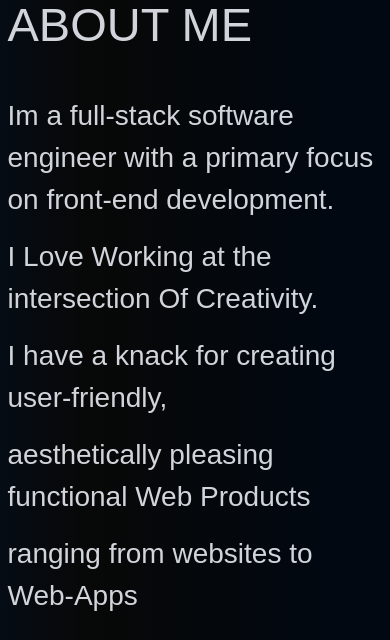
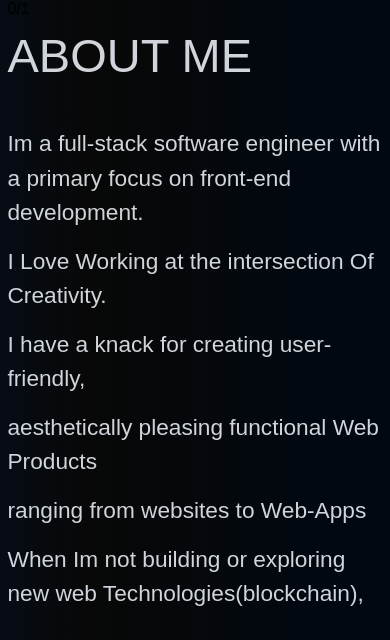
Before and after one commit to ABDLSamaD/Abdul_Samad, a React (Vite) app: page /#/ in a window 390 px wide. Shown: the part 900-1540 px from the top of the page. Built offline with nearby package versions, Linux system fonts and the light colour scheme.

Commit message:
Update style.css

```diff
--- a/src/style.css
+++ b/src/style.css
@@ -349,6 +349,7 @@ header {
   100% {
     transform: translateX(0%);
     opacity: 1;
+    border-radius: 69% 31% 60% 40% / 52% 67% 33% 48%;
   }
 }
 
@@ -573,6 +574,7 @@ header {
   #home .container {
     width: 100%;
     grid-template-rows: 0fr 0.7fr;
+    padding: 1.1em;
   }
   #home .row {
     flex-direction: column; /* Ensure a vertical layout on smaller screens */
@@ -595,6 +597,9 @@ header {
   #about {
     height: 800px;
   }
+  #about .fade-paragraph p{
+    font-size: 1em;
+  }
 }
 @media screen and (max-width: 478px) {
   #home .row h1,
@@ -616,4 +621,7 @@ header {
   #about .container h1 {
     font-size: 47px;
   }
+  #about .fade-paragraph p{
+    font-size: .81em;
+  }
 }
```
